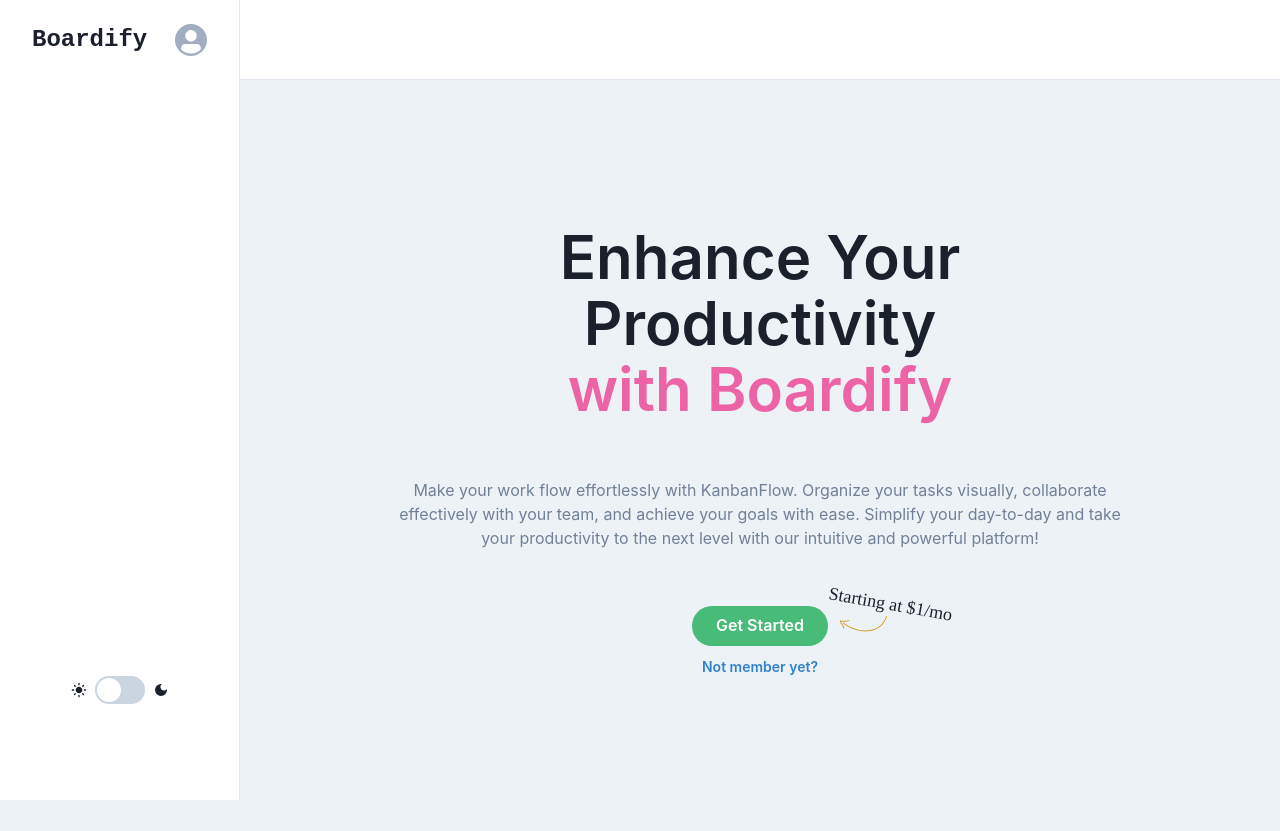
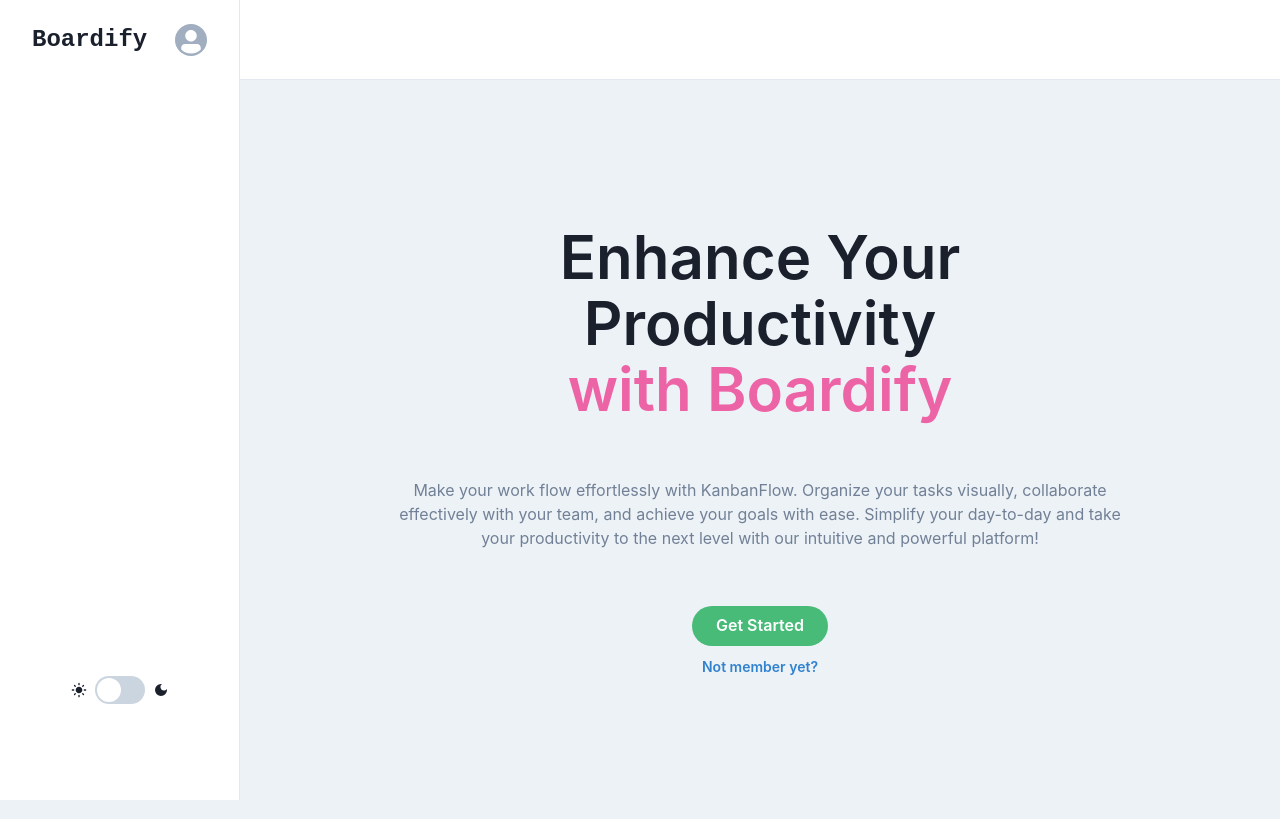
Before and after one commit to EdiedRamos/boardify, a React (Vite) app: page / in a window 1280 px wide. Built offline with nearby package versions, Linux system fonts and the light colour scheme.

Commit message:
chore: remove price information

```diff
--- a/src/Components/Organisms/Landing/Landing.tsx
+++ b/src/Components/Organisms/Landing/Landing.tsx
@@ -1,14 +1,5 @@
-import {
-  Box,
-  Heading,
-  Container,
-  Text,
-  Stack,
-  Icon,
-  useColorModeValue,
-} from "@chakra-ui/react";
+import { Box, Container, Heading, Stack, Text } from "@chakra-ui/react";
 
-import { Arrow } from "@/Components/Atoms";
 import { SignIn, SignUp } from "@/Components/Molecules";
 
 export const Landing = () => {
@@ -43,7 +34,6 @@ export const Landing = () => {
             spacing={3}
             align={"center"}
             alignSelf={"center"}
-            position={"relative"}
           >
             <SignIn
               text="Get Started"
@@ -61,26 +51,6 @@ export const Landing = () => {
               colorScheme={"blue"}
               size={"sm"}
             />
-            <Box>
-              <Icon
-                as={Arrow}
-                color={useColorModeValue("yellow.500", "yellow.300")}
-                w={71}
-                position={"absolute"}
-                right={-71}
-                top={"10px"}
-              />
-              <Text
-                fontSize={"lg"}
-                fontFamily={"Caveat"}
-                position={"absolute"}
-                right={"-125px"}
-                top={"-15px"}
-                transform={"rotate(10deg)"}
-              >
-                Starting at $1/mo
-              </Text>
-            </Box>
           </Stack>
         </Stack>
       </Container>
```
